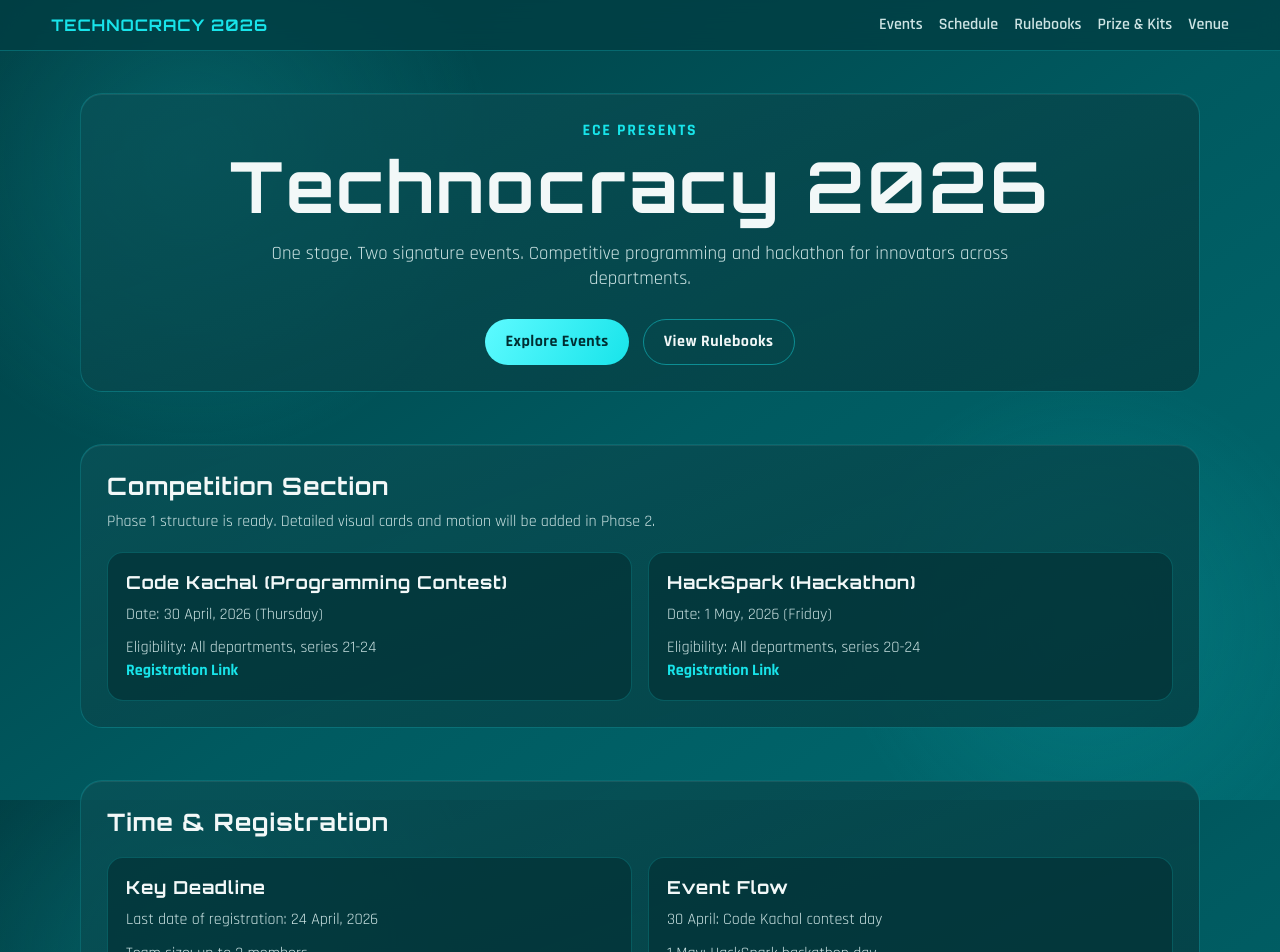
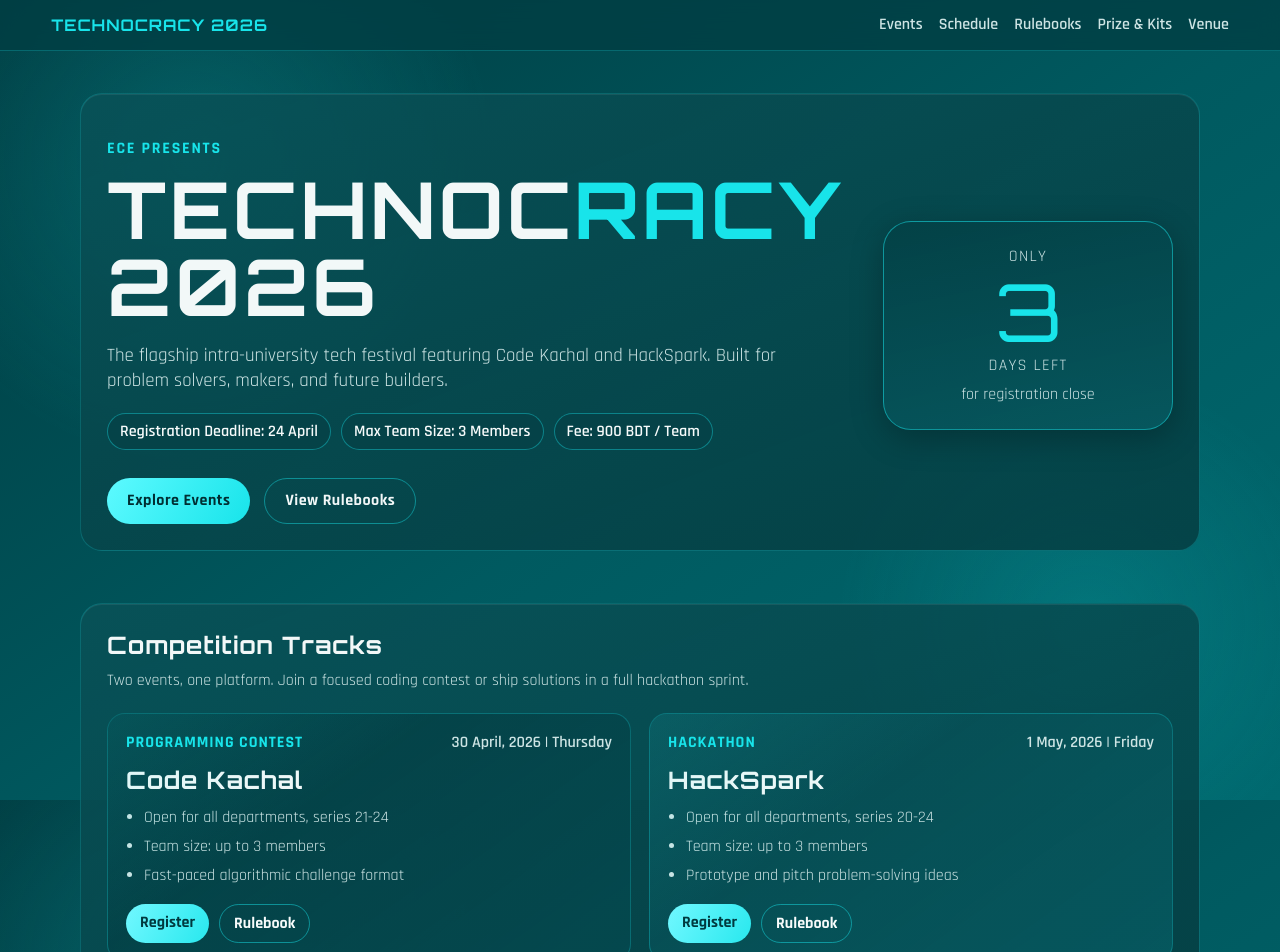
Before and after one commit to mkamrul9/Technocracy, a Next.js app: page / in a window 1280 px wide. Shown: the top 952 px of the page. Built offline with nearby package versions, Linux system fonts and the light colour scheme.

Commit message:
Phase 2: Hero redesign, countdown, and competition cards

```diff
--- a/src/app/globals.css
+++ b/src/app/globals.css
@@ -7,6 +7,7 @@
   --color-text-dim: #cde4e4;
   --color-accent: #18e4ea;
   --color-accent-strong: #00c7d2;
+  --color-white-soft: #f7fbfb;
   --color-outline: rgba(24, 228, 234, 0.45);
   --gradient-main: linear-gradient(145deg, #003b40 0%, #005a60 54%, #00696f 100%);
 }
@@ -113,13 +114,25 @@ section {
   padding: 26px;
   border-radius: 22px;
   border: 1px solid rgba(24, 228, 234, 0.22);
-  background: linear-gradient(160deg, rgba(9, 81, 87, 0.78), rgba(5, 58, 62, 0.76));
+  background: linear-gradient(160deg, rgba(9, 81, 87, 0.82), rgba(5, 58, 62, 0.8));
   box-shadow: inset 0 1px 0 rgba(255, 255, 255, 0.07);
 }
 
 .hero {
   margin-top: 42px;
-  text-align: center;
+  position: relative;
+  overflow: hidden;
+}
+
+.binaryRain {
+  position: absolute;
+  top: -30px;
+  left: 24px;
+  right: 24px;
+  color: rgba(24, 228, 234, 0.2);
+  letter-spacing: 0.33em;
+  font-weight: 600;
+  pointer-events: none;
 }
 
 .kicker {
@@ -129,25 +142,82 @@ section {
   font-weight: 700;
 }
 
-.hero h1 {
-  margin-top: 10px;
-  font-size: clamp(2.4rem, 7vw, 4.4rem);
-  line-height: 1.02;
+.heroGrid {
+  margin-top: 18px;
+  display: grid;
+  gap: 24px;
+  grid-template-columns: minmax(0, 1fr) 290px;
+  align-items: center;
+}
+
+.heroCopy h1 {
+  margin-top: 12px;
+  font-size: clamp(2.4rem, 7vw, 4.9rem);
+  line-height: 0.98;
+}
+
+.heroCopy h1 span {
+  color: var(--color-accent);
 }
 
 .heroSub {
-  width: min(760px, 100%);
-  margin: 18px auto 0;
+  width: min(680px, 100%);
+  margin-top: 18px;
   color: var(--color-text-dim);
   font-size: 1.18rem;
+}
+
+.heroStats {
+  margin-top: 20px;
+  display: flex;
+  flex-wrap: wrap;
+  gap: 10px;
+}
+
+.heroStats span {
+  padding: 7px 12px;
+  border-radius: 999px;
+  border: 1px solid rgba(24, 228, 234, 0.4);
+  background: rgba(6, 66, 71, 0.72);
+  color: var(--color-white-soft);
+  font-weight: 600;
 }
 
 .heroCtaRow {
   margin-top: 28px;
   display: flex;
-  justify-content: center;
+  justify-content: flex-start;
   gap: 14px;
   flex-wrap: wrap;
+}
+
+.countdownCard {
+  border-radius: 28px;
+  padding: 24px;
+  background: linear-gradient(168deg, rgba(3, 65, 70, 0.95), rgba(7, 90, 97, 0.86));
+  border: 1px solid rgba(24, 228, 234, 0.5);
+  text-align: center;
+  box-shadow: 0 8px 32px rgba(0, 0, 0, 0.26);
+  animation: floatPulse 4s ease-in-out infinite;
+}
+
+.countLabel {
+  text-transform: uppercase;
+  letter-spacing: 0.08em;
+  color: var(--color-text-dim);
+}
+
+.countNumber {
+  margin: 8px 0;
+  font-family: var(--font-orbitron), sans-serif;
+  font-size: clamp(3.6rem, 10vw, 5rem);
+  line-height: 0.9;
+  color: var(--color-accent);
+}
+
+.countMeta {
+  margin-top: 8px;
+  color: var(--color-text-dim);
 }
 
 .btnPrimary,
@@ -172,9 +242,121 @@ section {
   border: 1px solid var(--color-outline);
 }
 
+.btnPrimary:hover,
+.btnMini:hover {
+  transform: translateY(-1px);
+}
+
 .sectionLead {
   margin-top: 10px;
   color: var(--color-text-dim);
+}
+
+.eventGrid {
+  margin-top: 22px;
+  display: grid;
+  gap: 18px;
+  grid-template-columns: repeat(auto-fit, minmax(280px, 1fr));
+}
+
+.eventCard {
+  border-radius: 18px;
+  border: 1px solid rgba(24, 228, 234, 0.26);
+  padding: 18px;
+  position: relative;
+  overflow: hidden;
+}
+
+.eventCard::before {
+  content: "";
+  position: absolute;
+  inset: 0;
+  background: linear-gradient(145deg, rgba(24, 228, 234, 0.12), transparent 38%);
+  pointer-events: none;
+}
+
+.codeCard {
+  background: linear-gradient(145deg, rgba(4, 62, 67, 0.92), rgba(4, 74, 80, 0.72));
+}
+
+.hackCard {
+  background: linear-gradient(145deg, rgba(8, 74, 80, 0.93), rgba(6, 94, 101, 0.74));
+}
+
+.eventHeader {
+  display: flex;
+  align-items: center;
+  justify-content: space-between;
+  gap: 8px;
+  flex-wrap: wrap;
+}
+
+.eventTag {
+  color: var(--color-accent);
+  font-weight: 700;
+  text-transform: uppercase;
+  letter-spacing: 0.06em;
+}
+
+.eventDate {
+  color: var(--color-text-dim);
+  font-weight: 600;
+}
+
+.eventCard h3 {
+  margin-top: 12px;
+  font-size: 1.5rem;
+}
+
+.eventCard ul {
+  margin-top: 12px;
+  padding-left: 18px;
+}
+
+.eventCard li {
+  color: var(--color-text-dim);
+  margin-top: 8px;
+}
+
+.eventActions {
+  margin-top: 18px;
+  display: flex;
+  gap: 10px;
+  flex-wrap: wrap;
+}
+
+.btnMini,
+.btnMiniGhost {
+  border-radius: 999px;
+  padding: 8px 14px;
+  font-weight: 700;
+  transition: transform 140ms ease;
+}
+
+.btnMini {
+  color: #00393e;
+  background: linear-gradient(120deg, #72f8ff, #28e8ee);
+}
+
+.btnMiniGhost {
+  border: 1px solid rgba(24, 228, 234, 0.48);
+  color: var(--color-white-soft);
+}
+
+.benefitStrip {
+  margin-top: 18px;
+  display: flex;
+  flex-wrap: wrap;
+  gap: 10px;
+}
+
+.benefitStrip span {
+  padding: 7px 11px;
+  border-radius: 10px;
+  color: var(--color-white-soft);
+  background: rgba(2, 49, 53, 0.7);
+  border: 1px solid rgba(24, 228, 234, 0.32);
+  font-weight: 600;
 }
 
 .cardGrid {
@@ -216,6 +398,20 @@ section {
   margin-top: 18px;
 }
 
+@keyframes floatPulse {
+  0% {
+    transform: translateY(0);
+  }
+
+  50% {
+    transform: translateY(-5px);
+  }
+
+  100% {
+    transform: translateY(0);
+  }
+}
+
 @media (max-width: 700px) {
   .topNav {
     flex-direction: column;
@@ -225,4 +421,17 @@ section {
   .sectionBlock {
     padding: 20px;
   }
+
+  .heroGrid {
+    grid-template-columns: 1fr;
+  }
+
+  .heroCtaRow {
+    justify-content: flex-start;
+  }
+
+  .binaryRain {
+    font-size: 0.78rem;
+    letter-spacing: 0.2em;
+  }
 }
--- a/src/app/page.js
+++ b/src/app/page.js
@@ -1,4 +1,20 @@
+const REGISTRATION_DEADLINE = "2026-04-24T23:59:59+06:00";
+
+function getDaysLeft(deadlineIso) {
+  const now = new Date();
+  const deadline = new Date(deadlineIso);
+  const diff = deadline.getTime() - now.getTime();
+
+  if (diff <= 0) {
+    return 0;
+  }
+
+  return Math.ceil(diff / (1000 * 60 * 60 * 24));
+}
+
 export default function Home() {
+  const daysLeft = getDaysLeft(REGISTRATION_DEADLINE);
+
   return (
     <>
       <header className="topNav">
@@ -16,11 +32,26 @@ export default function Home() {
 
       <main>
         <section id="home" className="hero sectionBlock">
+          <div className="binaryRain" aria-hidden="true">
+            010101 001101 111000 100101 001011 010110 110010 000111 101001 011100
+          </div>
+          <div className="heroGrid">
+            <div className="heroCopy">
               <p className="kicker">ECE Presents</p>
-          <h1>Technocracy 2026</h1>
+              <h1>
+                TECHNOC<span>RACY</span> 2026
+              </h1>
               <p className="heroSub">
-            One stage. Two signature events. Competitive programming and hackathon for innovators across departments.
+                The flagship intra-university tech festival featuring Code Kachal and HackSpark. Built for problem solvers,
+                makers, and future builders.
               </p>
+
+              <div className="heroStats" aria-label="Key registration details">
+                <span>Registration Deadline: 24 April</span>
+                <span>Max Team Size: 3 Members</span>
+                <span>Fee: 900 BDT / Team</span>
+              </div>
+
               <div className="heroCtaRow">
                 <a className="btnPrimary" href="#events">
                   Explore Events
@@ -29,29 +60,81 @@ export default function Home() {
                   View Rulebooks
                 </a>
               </div>
+            </div>
+
+            <aside className="countdownCard" aria-label="Registration countdown">
+              <p className="countLabel">Only</p>
+              <p className="countNumber">{daysLeft}</p>
+              <p className="countLabel">Days Left</p>
+              <p className="countMeta">for registration close</p>
+            </aside>
+          </div>
         </section>
 
         <section id="events" className="sectionBlock">
-          <h2>Competition Section</h2>
-          <p className="sectionLead">Phase 1 structure is ready. Detailed visual cards and motion will be added in Phase 2.</p>
-          <div className="cardGrid">
-            <article className="infoCard">
-              <h3>Code Kachal (Programming Contest)</h3>
-              <p>Date: 30 April, 2026 (Thursday)</p>
-              <p>Eligibility: All departments, series 21-24</p>
-              <a href="https://forms.gle/xhghADXrngrKxhUCA" target="_blank" rel="noopener noreferrer">
-                Registration Link
+          <h2>Competition Tracks</h2>
+          <p className="sectionLead">Two events, one platform. Join a focused coding contest or ship solutions in a full hackathon sprint.</p>
+
+          <div className="eventGrid">
+            <article className="eventCard codeCard">
+              <div className="eventHeader">
+                <p className="eventTag">Programming Contest</p>
+                <p className="eventDate">30 April, 2026 | Thursday</p>
+              </div>
+              <h3>Code Kachal</h3>
+              <ul>
+                <li>Open for all departments, series 21-24</li>
+                <li>Team size: up to 3 members</li>
+                <li>Fast-paced algorithmic challenge format</li>
+              </ul>
+              <div className="eventActions">
+                <a className="btnMini" href="https://forms.gle/xhghADXrngrKxhUCA" target="_blank" rel="noopener noreferrer">
+                  Register
                 </a>
+                <a
+                  className="btnMiniGhost"
+                  href="https://drive.google.com/file/d/193Eb3jryGxNZusZviioP112IHe-4H-fX/view?fbclid=IwY2xjawRVl9FleHRuA2FlbQIxMABicmlkETFvVDI4YUVsNjZIMVdlSHNxc3J0YwZhcHBfaWQQMjIyMDM5MTc4ODIwMDg5MgABHrn6muQKq1Yf_qQxfUaCi5y_iRbhkFOoRoJ_hOn9vZn_lmJ5lMiccxfFhzOA_aem_HXRM-lsEXqs5kGnLKMOAAg"
+                  target="_blank"
+                  rel="noopener noreferrer"
+                >
+                  Rulebook
+                </a>
+              </div>
             </article>
 
-            <article className="infoCard">
-              <h3>HackSpark (Hackathon)</h3>
-              <p>Date: 1 May, 2026 (Friday)</p>
-              <p>Eligibility: All departments, series 20-24</p>
-              <a href="https://forms.gle/LMXuQvZLcMRRWJHA6" target="_blank" rel="noopener noreferrer">
-                Registration Link
+            <article className="eventCard hackCard">
+              <div className="eventHeader">
+                <p className="eventTag">Hackathon</p>
+                <p className="eventDate">1 May, 2026 | Friday</p>
+              </div>
+              <h3>HackSpark</h3>
+              <ul>
+                <li>Open for all departments, series 20-24</li>
+                <li>Team size: up to 3 members</li>
+                <li>Prototype and pitch problem-solving ideas</li>
+              </ul>
+              <div className="eventActions">
+                <a className="btnMini" href="https://forms.gle/LMXuQvZLcMRRWJHA6" target="_blank" rel="noopener noreferrer">
+                  Register
                 </a>
+                <a
+                  className="btnMiniGhost"
+                  href="https://drive.google.com/file/d/1jb5QxWS96kKgWUMVrtelXgTg8U7MsiEc/view?fbclid=IwY2xjawRVmAlleHRuA2FlbQIxMABicmlkETE3RGVyS3lRMXVSbDdKejR4c3J0YwZhcHBfaWQQMjIyMDM5MTc4ODIwMDg5MgABHiefmkeLDWV2pUti3o1WB1n1zF3Yn7Ibl_pvBF22HGugT_oRpry-KtgjOunE_aem_Jl7fAuTB_QDuOIqsos-w_g"
+                  target="_blank"
+                  rel="noopener noreferrer"
+                >
+                  Rulebook
+                </a>
+              </div>
             </article>
+          </div>
+
+          <div className="benefitStrip" aria-label="Participant inclusions">
+            <span>T-shirt</span>
+            <span>Certificate</span>
+            <span>Snacks & Lunch</span>
+            <span>10% Callisto Coupon</span>
+            <span>Crest & Trophy for Winners</span>
           </div>
         </section>
 
```
Lines whose indentation alone changed are shown as unchanged.
